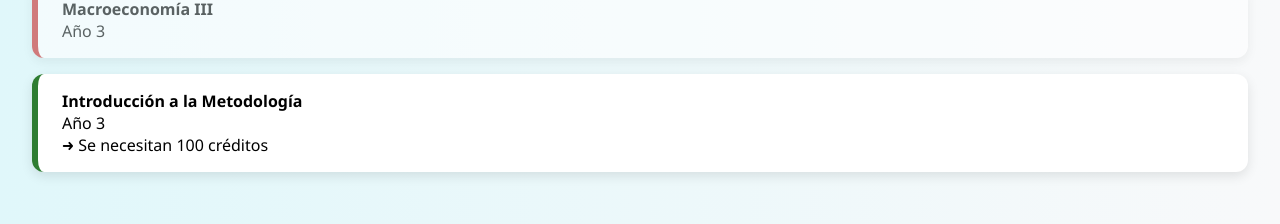
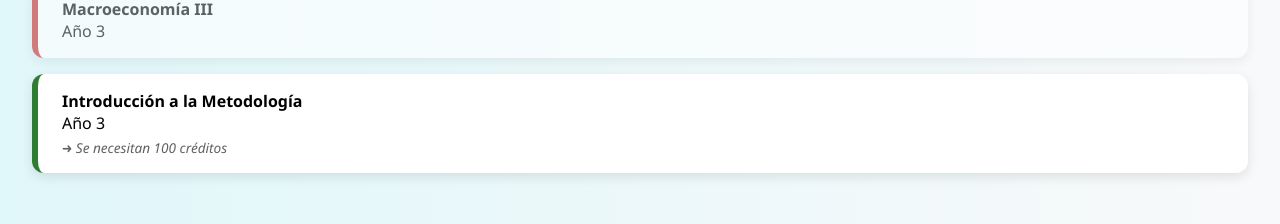
Before and after one commit to micaamfm/malla-interactiva, a plain HTML site: page index.html in a window 1280 px wide. Shown: the part 1933-2157 px from the top of the page. Drawn offline with Linux system fonts and the light colour scheme.

Commit message:
Update style.css

```diff
--- a/style.css
+++ b/style.css
@@ -55,3 +55,9 @@ h1 {
   opacity: 0.6;
   cursor: not-allowed;
 }
+.nota {
+  margin-top: 4px;
+  font-size: 0.85rem;
+  color: #616161;
+  font-style: italic;
+}
```
